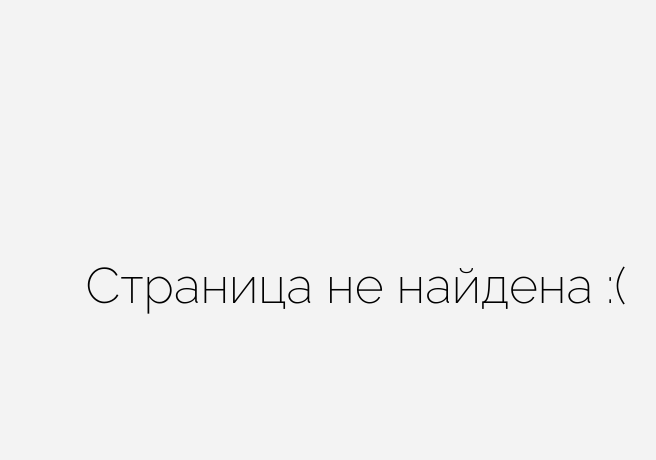
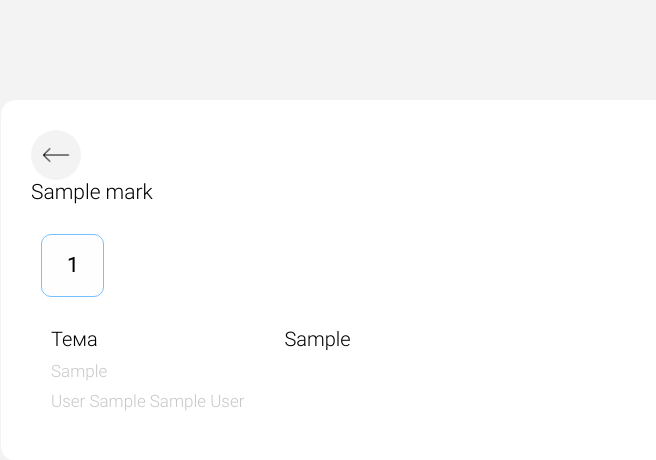
Before and after one commit to BeyondOrigins/diary, a Flask app: page /mark/1 in a window 1280 px wide. Shown: the top 460 px of the page, without its empty margins (284-940 px from the left). Run offline with Flask 3, Linux system fonts and the light colour scheme; a user stored in the database is signed in; tables that the repository leaves empty hold one stand-in row (values such as "Sample post").

Commit message:
started developing editing marks feature

```diff
--- a/main.py
+++ b/main.py
@@ -225,10 +225,10 @@ def my_marks():
     marks = {}
     for mark in marks_list:
         try:
-            marks[mark.subject].append(mark.mark)
+            marks[mark.subject].append(mark)
         except:
             marks[mark.subject] = []
-            marks[mark.subject].append(mark.mark)
+            marks[mark.subject].append(mark)
 
     title = "Мои оценки"
     return render_template("marks.html", marks=marks, title=title)
@@ -317,10 +317,10 @@ def marks(user_id : int):
     marks = {}
     for mark in marks_list:
         try:
-            marks[mark.subject].append(mark.mark)
+            marks[mark.subject].append(mark)
         except:
             marks[mark.subject] = []
-            marks[mark.subject].append(mark.mark)
+            marks[mark.subject].append(mark)
 
     title = f"{user.last_name} {user.first_name} {user.middle_name}"
     return render_template("marks.html", marks=marks, title=title)
@@ -383,7 +383,7 @@ def add_lesson(week : int, day : int):
 @app.route("/delete_lesson/<int:lesson_id>", methods=["GET", "POST"])
 @login_required
 @teacher_only
-def delete_lesson(lesson_id):
+def delete_lesson(lesson_id : int):
     lesson = Lessons.query.get(lesson_id)
     week = lesson.week_id
     day = lesson.weekday
@@ -403,10 +403,11 @@ def delete_lesson(lesson_id):
     return render_template("delete_lesson.html", lesson=lesson,
                            day=day)
 
+# изменить данные урока
 @app.route("/edit_lesson/<int:lesson_id>", methods=["GET", "POST"])
 @login_required
 @teacher_only
-def edit_lesson(lesson_id):
+def edit_lesson(lesson_id : int):
     lesson = Lessons.query.get(lesson_id)
     teachers_query = Users.query.filter_by(
         user_type="teacher"
@@ -435,6 +436,85 @@ def edit_lesson(lesson_id):
     return render_template("edit_lesson.html", teachers=teachers,
         teacher_id=lesson.teacher_id, lesson=lesson)
 
+# поставить оценки
+@app.route("/pupils/marks/<int:pupil_id>")
+@login_required
+@teacher_only
+def subject_marks(pupil_id : int):
+    pupil = Users.query.get(pupil_id)
+    user = get_user()
+    marks = Marks.query.filter_by(
+        user_id=pupil.user_id,
+        subject=user.subject
+    ).all()
+    name = f"{pupil.last_name} {pupil.first_name} {pupil.middle_name}"
+    return render_template("subject_marks.html",
+        marks=marks, subject=user.subject, name=name,
+        pupil_id=pupil.user_id)
+
+# посмотреть оценку
+@app.route("/mark/<int:mark_id>")
+@login_required
+def mark(mark_id : int):
+    mark = Marks.query.get(mark_id)
+    user = get_user()
+    pupil = Users.query.get(mark.user_id)
+    if user.user_type == "pupil":
+        if mark.user_id != user.user_id:
+            abort(404)
+        return render_template("mark.html", mark=mark, is_managable=False)
+    else:
+        if pupil.grade != user.grade and mark.subject != user.subject:
+            abort(404)
+        if mark.subject == user.subject:
+            is_managable=True
+        else:
+            is_managable=False
+        author = Users.query.get(mark.author_id)
+        author_name = f"{author.last_name} {author.first_name} {author.middle_name}"
+        return render_template("mark.html", mark=mark, is_managable=is_managable,
+        author_name=author_name)
+
+# удалить оценку
+@app.route("/delete_mark/<int:mark_id>", methods=["GET", "POST"])
+@login_required
+@teacher_only
+def delete_mark(mark_id : int):
+    mark = Marks.query.get(mark_id)
+    pupil = Users.query.get(mark.user_id)
+    if pupil.grade != get_user().grade or mark.subject != get_user().subject:
+        abort(404)
+    if request.method == "POST":
+        db.session.delete(mark)
+        db.session.commit()
+        return redirect(f"/pupils/marks/{pupil.user_id}")
+    return render_template("delete_mark.html", mark=mark)
+
+# добавить оценку
+@app.route("/add_mark/<int:pupil_id>", methods=["GET", "POST"])
+@login_required
+@teacher_only
+def add_mark(pupil_id):
+    pupil = Users.query.get(pupil_id)
+    if request.method == "POST":
+        mark = request.form["mark"]
+        subject = get_user().subject
+        topic = request.form["topic"]
+        task_type = request.form["task_type"]
+        author_id = get_user().user_id
+        mark = Marks(
+            user_id=pupil_id,
+            subject=subject,
+            mark=mark,
+            topic=topic,
+            task_type=task_type,
+            author_id=author_id
+        )
+        db.session.add(mark)
+        db.session.commit()
+        return redirect(f"/pupils/marks/{pupil.user_id}")
+    return render_template("add_mark.html", pupil=pupil)
+
 @app.errorhandler(401)
 def unauthorized_error_handler(error):
     return redirect("/auth")
--- a/models.py
+++ b/models.py
@@ -18,6 +18,9 @@ class Marks(db.Model):
     user_id = db.Column(db.Integer, nullable=False)
     mark = db.Column(db.Integer, nullable=False)
     subject = db.Column(db.String, nullable=False)
+    topic = db.Column(db.String, nullable=False)
+    task_type = db.Column(db.String, nullable=False)
+    author_id = db.Column(db.Integer, nullable=False)
 
 
 class Img(db.Model):
@@ -30,7 +33,6 @@ class Img(db.Model):
 
 class Lessons(db.Model):
     lesson_id = db.Column(db.Integer, primary_key=True)
-    # time = db.Column(db.Integer, nullable=False)
     weekday = db.Column(db.Integer, nullable=False)
     week_id = db.Column(db.Integer, nullable=False)
     order_number = db.Column(db.Integer, nullable=False)
--- a/static/styles/style.css
+++ b/static/styles/style.css
@@ -158,11 +158,7 @@ a {
 }
 
 .mark-container:hover {
-    box-shadow: 7px 5px 20px var(--color-shadow),
-    0px 5px 20px var(--color-shadow),
-    -7px 5px 20px var(--color-shadow);
-    transform: translateZ(-5px);
-    opacity: 0.7;
+    opacity: 0.4;
     cursor: pointer;
 }
 
@@ -173,6 +169,7 @@ a {
 
 .days-container {
     width: 70%;
+    min-width: 500px;
     border-radius: 20px;
     background-color: var(--color-container-background);
     padding: 10px;
@@ -210,7 +207,7 @@ a {
     display: flex;
     margin: 2% auto;
     min-height: 100px;
-    overflow: auto;
+    overflow: hidden;
 }
 
 .subject-container::before {
@@ -247,7 +244,7 @@ a {
     padding: 15px;
     background-color: var(--color-container-background);
     border-radius: var(--border-radius-basic-container);
-    margin: 2% auto;
+    margin: 30px auto;
     overflow: auto;
 }
 
@@ -325,7 +322,7 @@ a {
     text-align: center;
 }
 
-.add-lesson-container {
+.add-lesson-container, .mark-info-container {
     border-radius: var(--border-radius-basic-container);
     background-color: var(--color-container-background);
     width: 50%;
@@ -334,15 +331,23 @@ a {
     padding: 30px;
     display: inline-grid;
     text-align: left;
+    font-family: "Roboto";
 }
 
 .marks-block {
-    width: 42.7%;
+    width: 50%;
     border-radius: var(--border-radius-basic-container);
     background-color: var(--color-container-background);
     margin: 2% auto;
     margin-bottom: 20px;
     padding: 20px;
+    min-width: 600px;
+}
+
+.mark-info {
+    margin: 20px;
+    font-size: 20px;
+    overflow: hidden;
 }
 
 .homework {
@@ -367,6 +372,7 @@ a {
     font-family: "Raleway";
     font-size: 50px;
     text-align: center;
+    min-width: 500px;
     margin: 40px;
 }
 
@@ -669,7 +675,7 @@ a {
     text-align: center;
     opacity: 0.7;
     background-color: #ffffff;
-    z-index: 99;
+    z-index: 1000;
 }
 
 #loader {
@@ -679,7 +685,6 @@ a {
     width: 120px;
     height: 120px;
     margin: 25% auto;
-    -webkit-animation: spin 2s linear infinite; /* Safari */
     animation: spin 2s linear infinite;
 }
 
--- /dev/null
+++ b/templates/mark.html
@@ -0,0 +1,37 @@
+{% extends "index.html" %}
+{% block body %}
+    <div class="container">
+        <div class="mark-info-container animated">
+            <a onclick="window.history.go(-1); return false;">
+                <div id="prev-container">
+                    <img src="{{url_for('static', filename='styles/img/left-arrow.png')}}"
+                    alt="Назад" id="prev">
+                </div>
+            </a>
+            <div class="marks-container__title">{{mark.subject}}</div>
+            <div class="mark-container">
+                <div class="mark">{{mark.mark}}</div>
+            </div>
+            <div style="display: flex; flex-wrap: wrap;">
+                <div class="mark-info">
+                    <span>Тема</span>
+                    <div class="additional-info" style="font-size: 17px;">{{mark.topic}}</div>
+                    <div class="additional-info" style="font-size: 17px;">{{author_name}}</div>
+                </div>
+                <div class="mark-info">
+                    <span>{{mark.task_type}}</span>
+                </div>
+            </div>
+            {% if is_managable %}
+                <div style="margin-top: 20px;">
+                    <a href="/delete_mark/{{mark.mark_id}}">
+                        <button class="button2">Удалить оценку</button>
+                    </a>
+                    <a href="/edit_mark/{{mark.mark_id}}">
+                        <button class="button1">Изменить</button>
+                    </a>
+                </div>
+            {% endif %}
+        </div>
+    </div>
+{% endblock %}
--- a/templates/pupils.html
+++ b/templates/pupils.html
@@ -12,7 +12,7 @@
                     <div class="pupil-container">
                         <div class="pupil-name">{{pupil.last_name}} {{pupil.first_name}}</div>
                         <div class="pupil-info">Средний балл: {{average}}</div>
-                        <a href="/add_marks/{{pupil.user_id}}">
+                        <a href="/pupils/marks/{{pupil.user_id}}">
                             <button class="button1">Поставить оценки</button>
                         </a>
                     </div>
```
Also changed, not shown: templates/delete_mark.html (added, +19 -0 lines), templates/marks.html (+5 -3 lines), templates/subject_marks.html (added, +37 -0 lines).
